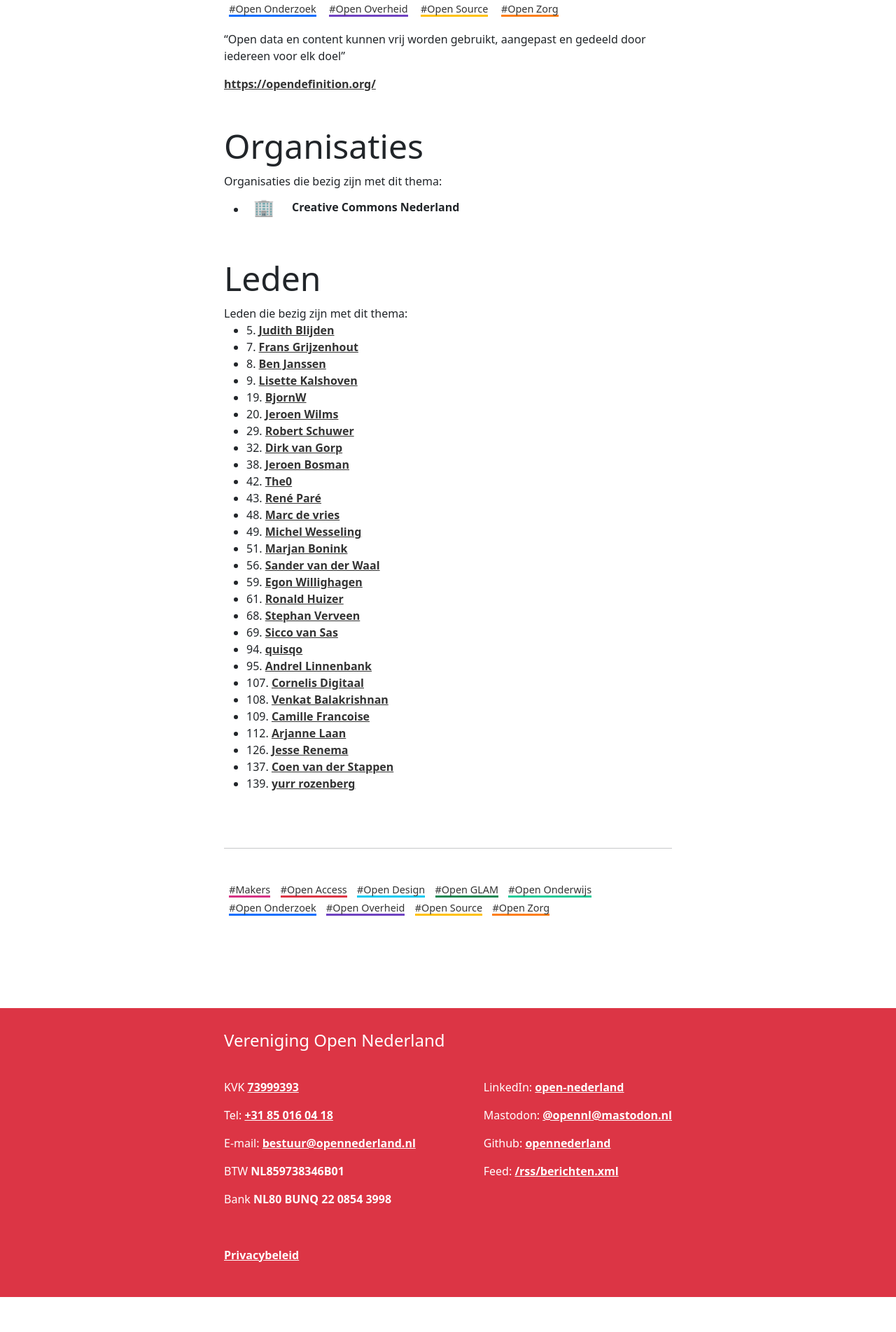
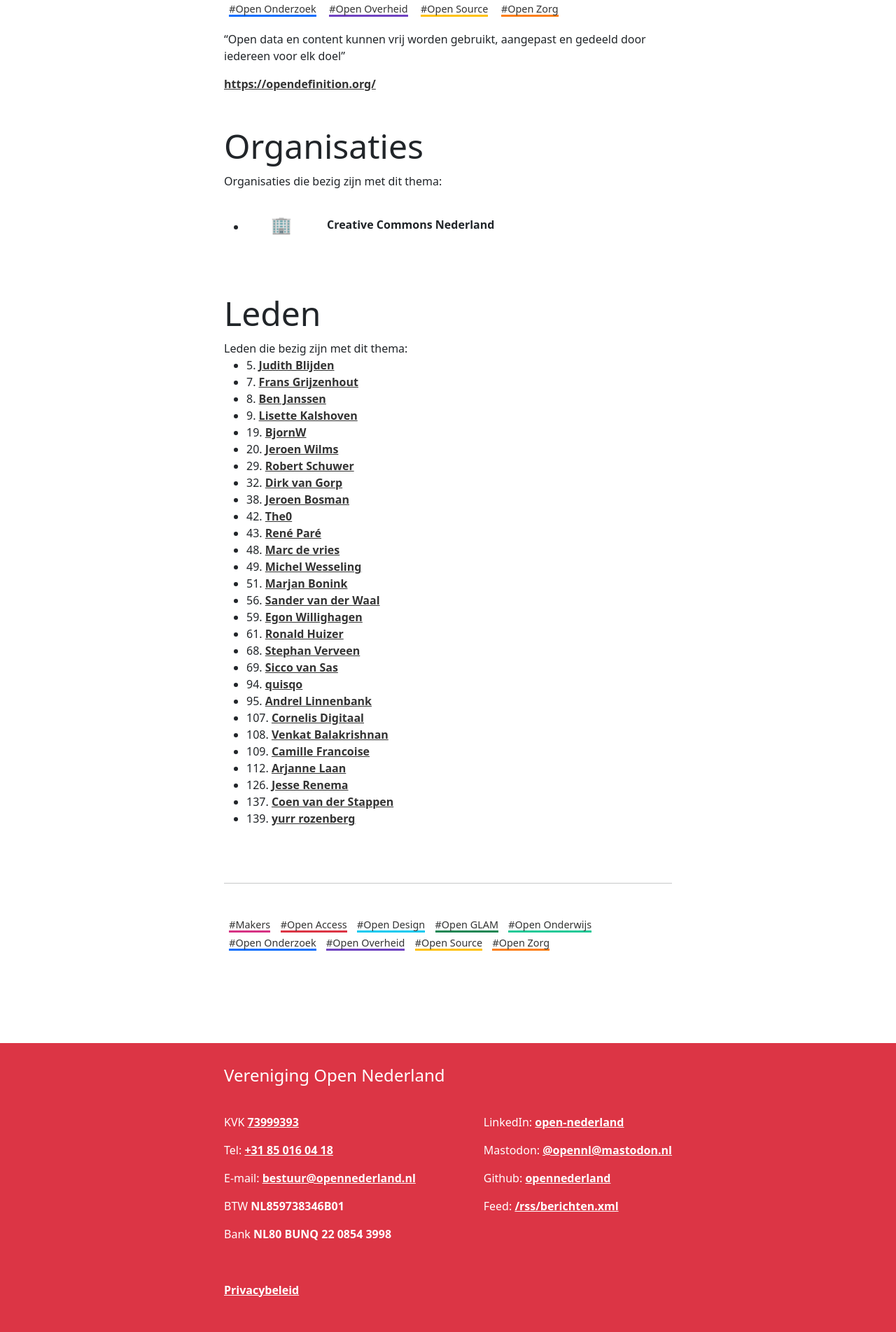
Before and after one commit to opennederland/www.opennederland.nl, a Jekyll site: the page built from _tags/open-onderzoek.md, in a window 1280 px wide. Shown: the part 2306-4210 px from the top of the page at 70% size. Built offline with Jekyll 4.4.1, drawn with Linux system fonts in a browser that asks for light colours; before the commit the page ends 4160 px from its top, so only the background shows below that.

Commit message:
increased size logos

```diff
--- a/_includes/organisaties.html
+++ b/_includes/organisaties.html
@@ -8,7 +8,7 @@
   <li class="org-item">
     <a href="{{ org.url }}" style="display: flex; align-items: center; gap: 15px; text-decoration: none; color: inherit;">
 
-      <div style="width: 50px; height: 50px; display: flex; align-items: center; justify-content: center; flex-shrink: 0;">
+      <div style="width: 100px; height: 100px; display: flex; align-items: center; justify-content: center; flex-shrink: 0;">
         {% if org.image %}
           <img src="{{ org.image | relative_url }}"
                alt="{{ org.title }} logo"
```
